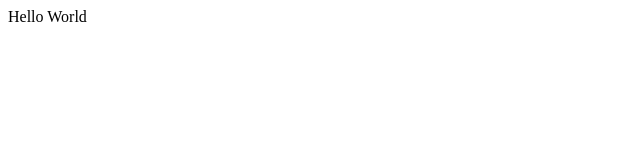
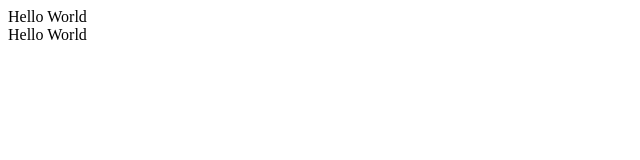
Before and after one commit to Yizack/jobs-board-demo, a Vue app: page / in a window 1280 px wide. Shown: the top 160 px of the page, without its empty margins (0-640 px from the left). Built offline with nearby package versions, Linux system fonts and the light colour scheme; the HTML template or start-up script is replaced by a standard one.

Commit message:
feat: support layouts

```diff
--- a/package.json
+++ b/package.json
@@ -34,12 +34,15 @@
     "eslint-plugin-playwright": "^2.2.0",
     "eslint-plugin-vue": "^9.32.0",
     "jsdom": "^26.0.0",
+    "ofetch": "^1.4.1",
     "postcss": "^8.5.3",
+    "scule": "^1.3.0",
     "tailwindcss": "^4.0.7",
     "typescript": "^5.7.3",
     "vite": "^6.1.1",
     "vite-plugin-vue-devtools": "^7.7.2",
     "vitest": "^3.0.6",
     "vue-tsc": "^2.2.2"
-  }
+  },
+  "packageManager": "pnpm@10.4.1"
 }
--- a/src/App.vue
+++ b/src/App.vue
@@ -1,7 +1,20 @@
 <script setup lang="ts">
-import { /* RouterLink, */ RouterView } from "vue-router";
+import { /* RouterLink, */ RouterView, useRoute } from "vue-router";
+import { pascalCase } from "scule";
+import { defineAsyncComponent, computed } from "vue";
+
+const layoutComponent = computed(() => {
+  const layout = useRoute().meta.layout as string || "default";
+  const layoutName = pascalCase(layout + "Layout");
+  return defineAsyncComponent(() => import(`./layouts/${layoutName}.vue`));
+});
 </script>
 
 <template>
-  <RouterView />
+  <Suspense>
+    <RouterView v-if="$route.meta.layout === null" />
+    <component v-else id="layout" :is="layoutComponent">
+      <RouterView />
+    </component>
+  </Suspense>
 </template>
--- /dev/null
+++ b/src/layouts/DefaultLayout.vue
@@ -0,0 +1,8 @@
+<template>
+  <div>
+    <span>Hello World</span>
+    <div class="container-fluid py-3 flex-fill">
+      <slot />
+    </div>
+  </div>
+</template>
```
Also changed, not shown: eslint.config.mjs (+23 -1 lines), 1 other file (tests, documents, lock files or other folders).
